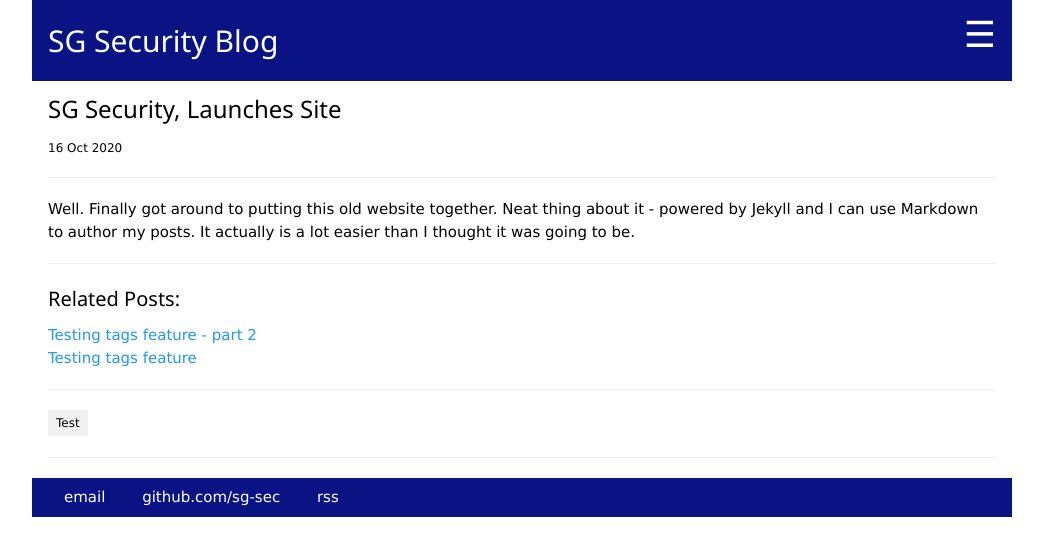
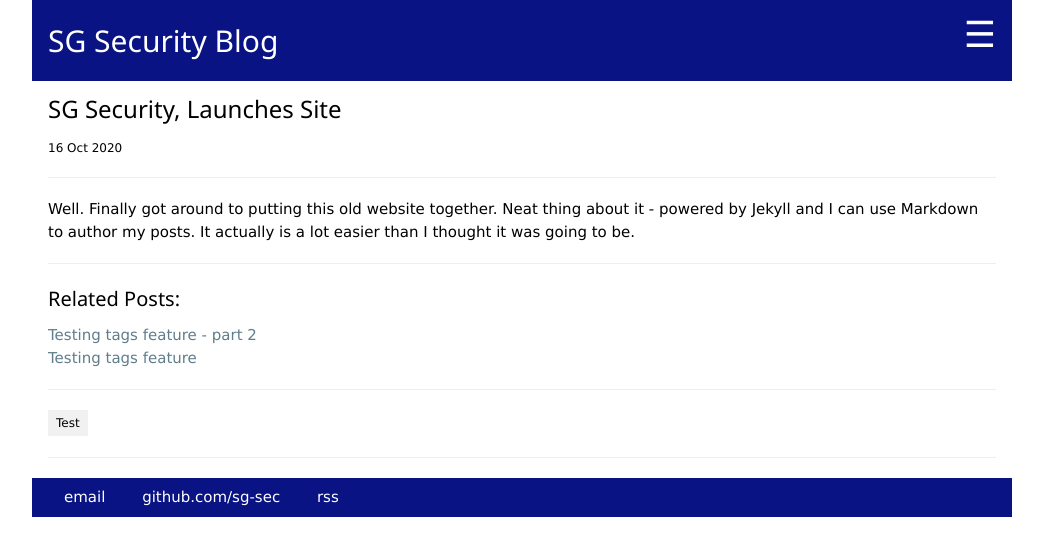
Before and after one commit to sg-sec/sg-sec.github.io, a Jekyll site: the page built from _posts/2020-10-16-test.md, in a window 1280 px wide. Shown: the top 556 px of the page, without its empty margins (118-1161 px from the left). Built offline with Jekyll 4.4.1, drawn with Linux system fonts in a browser that asks for light colours.

Commit message:
Update post.html

```diff
--- a/_layouts/post.html
+++ b/_layouts/post.html
@@ -36,7 +36,7 @@
 
     {% if sameTagCount >= minCommonTags %}
       <div>
-      <a class="w3-text-blue" href="{{ site.baseurl }}{{ post.url }}">{{ post.title }}</a>
+      <a class="w3-text-blue-grey" href="{{ site.baseurl }}{{ post.url }}">{{ post.title }}</a>
       </div>
       {% assign maxRelatedCounter = maxRelatedCounter | plus: 1 %}
       {% if maxRelatedCounter >= maxRelated %}
```
